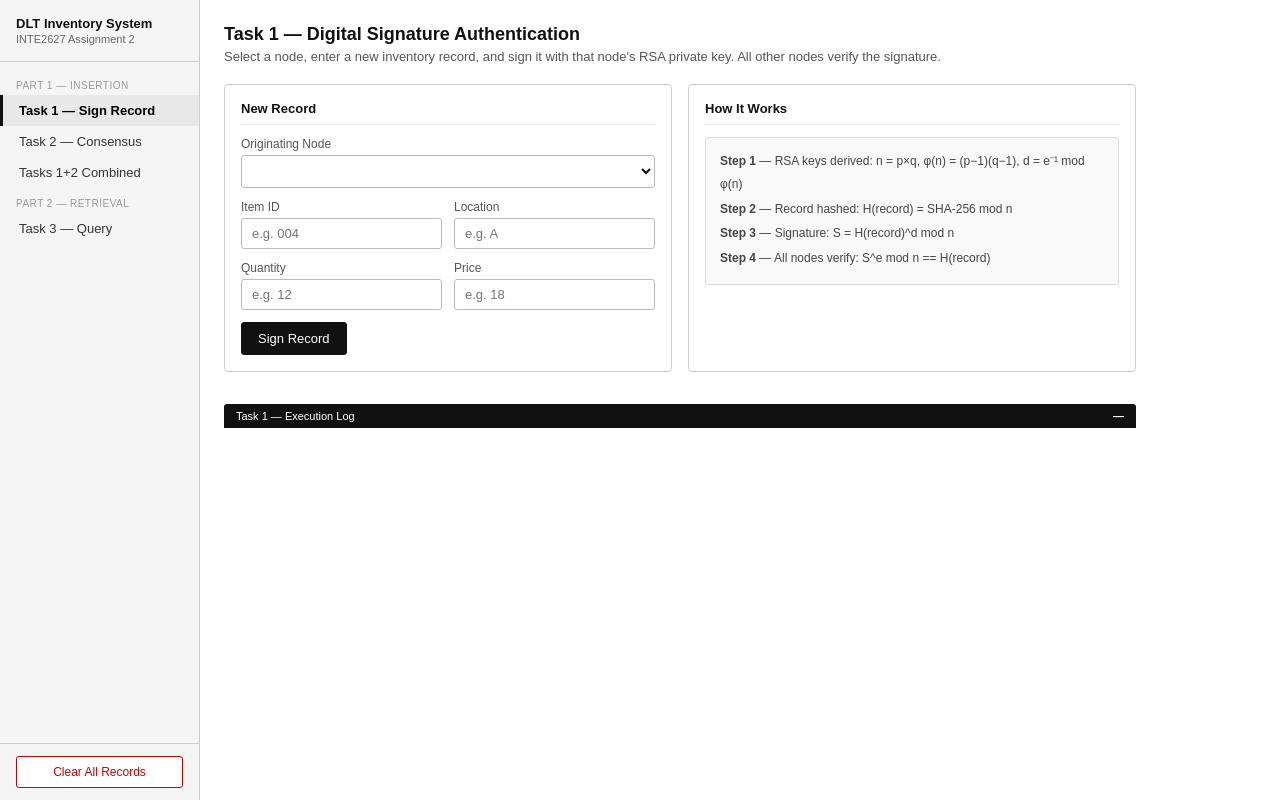
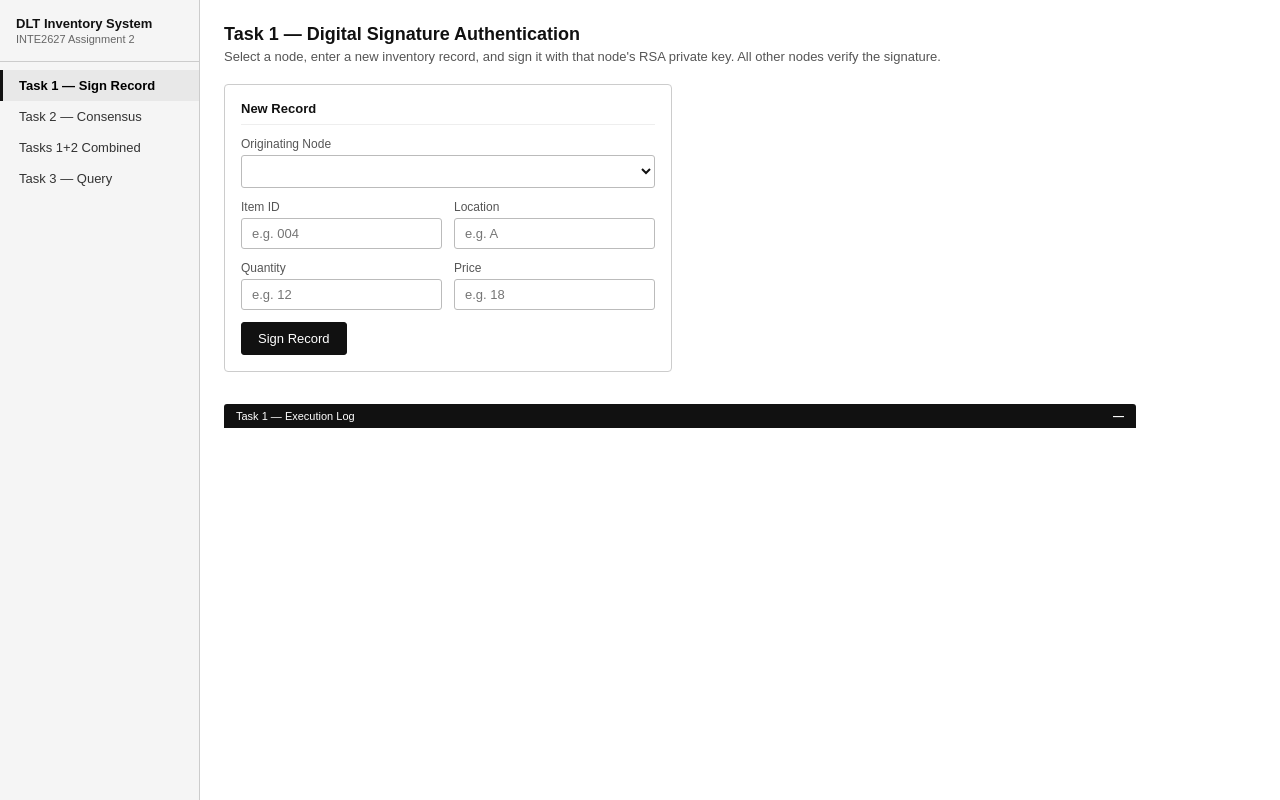
Before and after one commit to SenukaEdi/BlockchainAs2, a Flask app: page / in a window 1280 px wide. Run offline with Flask 3, Linux system fonts and the light colour scheme; lists and menus that the app fills with data are empty.

Commit message:
changing UI

```diff
--- a/dlt_web/templates/index.html
+++ b/dlt_web/templates/index.html
@@ -254,17 +254,12 @@ tr:hover td { background: #fafafa; }
     </div>
     <nav>
 
-      <div class="nav-group-label">Part 1 — Insertion</div>
       <div class="nav-item active" data-section="task1" onclick="navigate(this)">Task 1 — Sign Record</div>
       <div class="nav-item" data-section="task2" onclick="navigate(this)">Task 2 — Consensus</div>
       <div class="nav-item" data-section="task12" onclick="navigate(this)">Tasks 1+2 Combined</div>
 
-      <div class="nav-group-label">Part 2 — Retrieval</div>
       <div class="nav-item" data-section="task3" onclick="navigate(this)">Task 3 — Query</div>
     </nav>
-    <div class="sidebar-bottom">
-      <button class="btn-danger" onclick="resetSystem()">Clear All Records</button>
-    </div>
   </aside>
 
   <!-- Main -->
@@ -305,7 +300,7 @@ tr:hover td { background: #fafafa; }
           <button id="btn-t1" onclick="runTask1()">Sign Record</button>
         </div>
 
-        <div class="card">
+        <!-- <div class="card">
           <div class="card-title">How It Works</div>
           <div class="info-box">
             <p><b>Step 1</b> — RSA keys derived: n = p×q, φ(n) = (p−1)(q−1), d = e⁻¹ mod φ(n)</p>
@@ -313,7 +308,7 @@ tr:hover td { background: #fafafa; }
             <p><b>Step 3</b> — Signature: S = H(record)^d mod n</p>
             <p><b>Step 4</b> — All nodes verify: S^e mod n == H(record)</p>
           </div>
-        </div>
+        </div> -->
       </div>
 
       <div class="log-wrap">
@@ -371,7 +366,7 @@ tr:hover td { background: #fafafa; }
           </div>
         </div>
 
-        <div class="card">
+        <!-- <div class="card">
           <div class="card-title">PBFT Phases</div>
           <div class="info-box">
             <p><b>Pre-prepare</b> — Leader broadcasts signed record</p>
@@ -379,7 +374,7 @@ tr:hover td { background: #fafafa; }
             <p><b>Commit</b> — Each node casts ACCEPT or REJECT vote</p>
             <p><b>Decision</b> — &ge;75% ACCEPT &rarr; record stored at all nodes</p>
           </div>
-        </div>
+        </div> -->
       </div>
 
       <div class="log-wrap">
@@ -431,7 +426,7 @@ tr:hover td { background: #fafafa; }
           <button id="btn-t12" onclick="runTask12()">Sign → Consensus → Store</button>
         </div>
 
-        <div class="card">
+        <!-- <div class="card">
           <div class="card-title">Lifecycle</div>
           <div class="info-box">
             <p><b>1.</b> Node generates RSA signature on new record</p>
@@ -439,7 +434,7 @@ tr:hover td { background: #fafafa; }
             <p><b>3.</b> PBFT vote — 75% threshold required</p>
             <p><b>4.</b> If accepted: record written to all node JSON stores</p>
           </div>
-        </div>
+        </div> -->
       </div>
 
       <div class="log-wrap">
@@ -473,7 +468,7 @@ tr:hover td { background: #fafafa; }
           <button id="btn-t3" onclick="runTask3()">Submit Query</button>
         </div>
 
-        <div class="card">
+        <!-- <div class="card">
           <div class="card-title">Harn Multi-Signature Scheme</div>
           <div class="info-box">
             <p><b>PKG issues</b> s_i = ID_i^d_pkg mod n_pkg</p>
@@ -482,7 +477,7 @@ tr:hover td { background: #fafafa; }
             <p><b>Verify</b> S == (H(m)*R + sum(s_i)) mod n_pkg</p>
             <p><b>Encrypt</b> C = M^e_officer mod n_officer</p>
           </div>
-        </div>
+        </div> -->
       </div>
 
       <div class="log-wrap">
```
